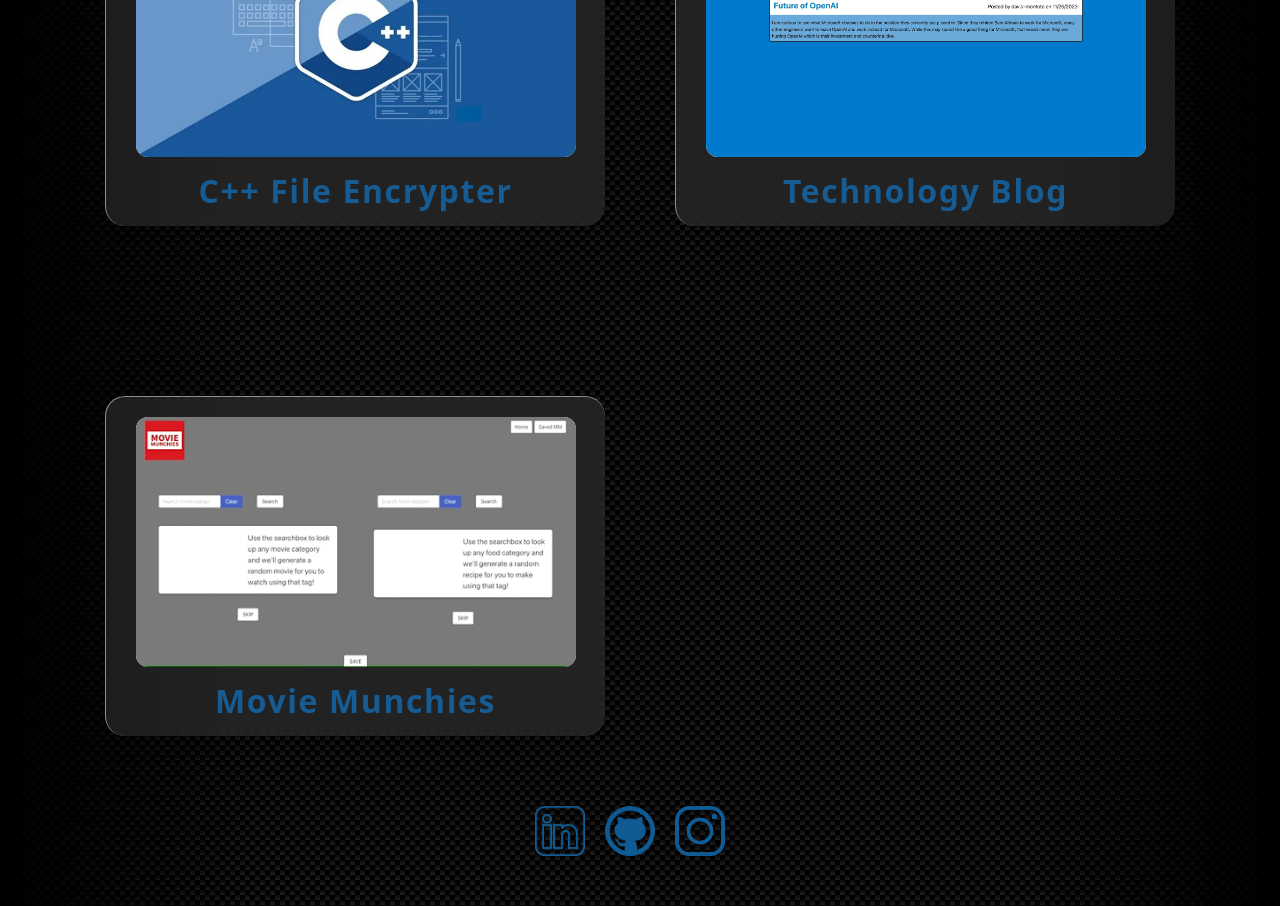
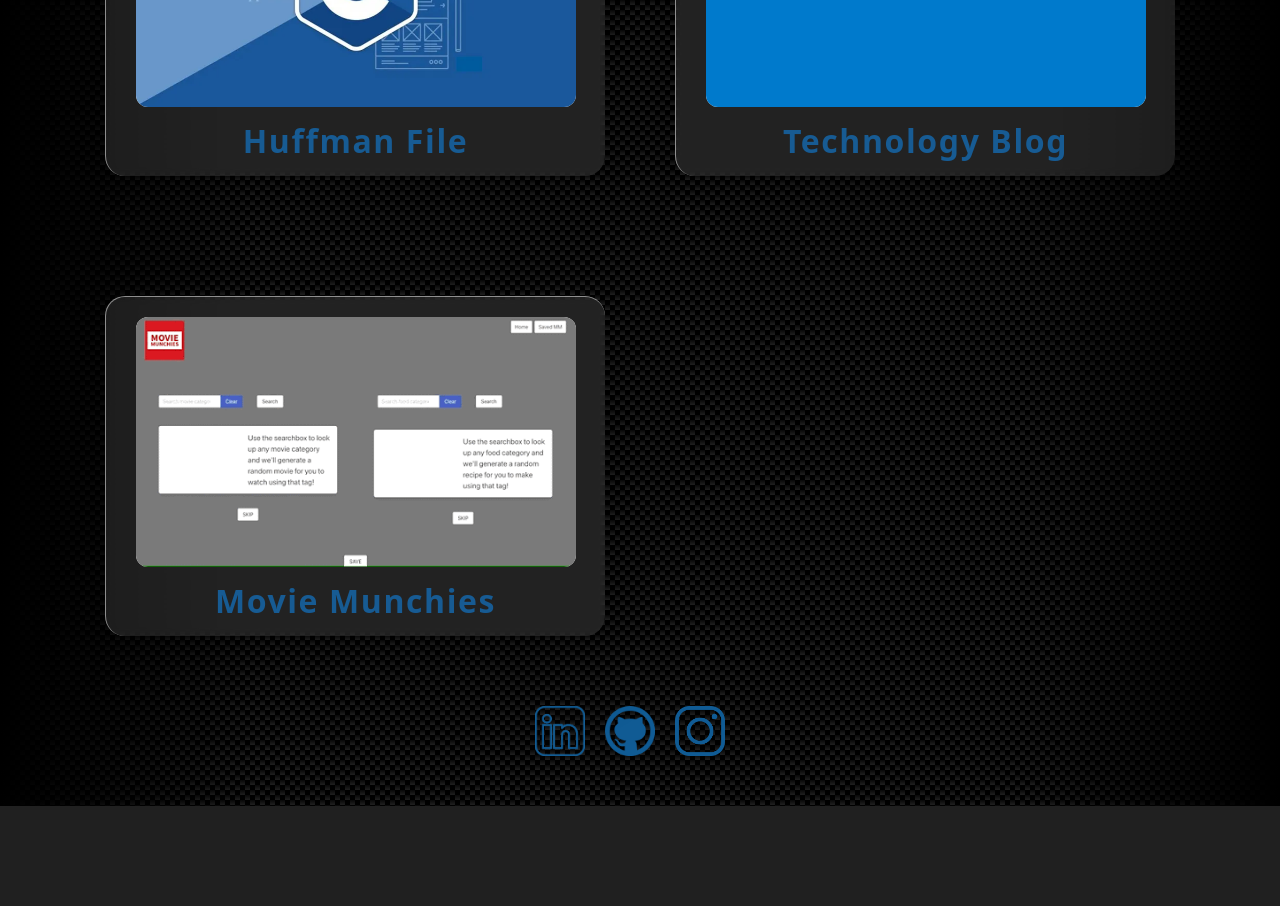
Before and after one commit to dmmontoto/React-Portfolio, a React (Vite) app: page /Projects in a window 1280 px wide. Shown: the part 1260-2166 px from the top of the page. After the commit the page ends 2066 px from the top, so only its background shows below. Built offline with nearby package versions, Linux system fonts and the light colour scheme.

Commit message:
file compressor project added

```diff
--- a/src/pages/Projects.jsx
+++ b/src/pages/Projects.jsx
@@ -116,7 +116,7 @@ export default function Projects() {
         <div className="container">
           <div className="row">
             <div className="col-md-6" id='Project-Container'>
-              <div className='Project-Card Bottom-Card' style={{ '--clr': '#009688' }}>
+              <div className='Project-Card' style={{ '--clr': '#009688' }}>
                 <div className='imgBx'>
                 <img src='./assets/CPP.png'></img>
                 </div>
@@ -129,19 +129,19 @@ export default function Projects() {
                     <li>Designed and implemented a comprehensive API for a graph class, allowing representation and manipulation, including functions for basic graph properties, shortest path calculations, and connected components identification</li>
                     <li>Implemented advanced algorithms such as Breadth-First Search, Dijkstra’s Algorithm, and efficient threshold determination for virus transmission analysis</li>
                   </ul>
-                  <div style={contactSectionStyle}>
+                  {/* <div style={contactSectionStyle}>
                     <a href="https://github.com/marissacraig/MovieMunchies" target="_blank" rel="noreferrer" onMouseEnter={handleGitHubHover} onMouseLeave={handleGitHubLeave}>
                     <img src="./assets/GitLogo.png" alt="GitHub" style={{
                     ...imageStyle,
                     ...(isGitHubHovered && imageHoverStyle),
                     }}/>
                     </a>
-                  </div>
+                  </div> */}
                 </div>
               </div>
             </div>
             <div className="col-md-6" id='Project-Container'>
-              <div className='Project-Card Bottom-Card' style={{ '--clr': '#009688' }}>
+              <div className='Project-Card' style={{ '--clr': '#009688' }}>
                 <div className="imgBx">
                   <img src='./assets/BookFinder.png'></img>
                 </div>
@@ -177,27 +177,21 @@ export default function Projects() {
         <div className="container">
           <div className="row">
             <div className="col-md-6" id='Project-Container'>
-              <div className='Project-Card Bottom-Card' style={{ '--clr': '#009688' }}>
+              <div className='Project-Card' style={{ '--clr': '#009688' }}>
                 <div className="imgBx">
                   <img src='./assets/CPP.png'></img>
                 </div>
                 <div className='Project-Content'>
-                <h2>C++ File Encrypter</h2>
-                  <h3>Data Encripter</h3>
+                <h2>Huffman File Compressor</h2>
+                  <h3>C++ File Compressor</h3>
                   <h5>C++</h5>
                   <ul id="bullets">
-                    <li>Spearheaded a collaborative effort with a team of three to develop an account-based social media platform, leveraging Artificial Intelligence to provide users with personalized vacation activity suggestions</li>
-                    <li>Implemented a SQL database and followed a Module-View-Controller architectural approach, enabling users to share their travel experiences and plans while fostering engagement through interactive comments</li>
-                    <li>Utilized an account-based system that enables users to engage in discussions by posting and deleting their plans or providing feedback and comments on the vacation plans shared within the community.</li>
+                    <li>Developed C++ programs, compress and uncompress, for efficient file compression and decompression using the Huffman algorithm</li>
+                    <li>Employed priority queues in C++ for efficiently selecting symbols with lower frequencies while implementing a Huffman Coding Tree (HCTree) facilitate the compression and uncompression processes</li>
+                    <li>Utilized a suggested control flow for both compression and uncompression, parsing command line arguments, performing file I/O operations, and ensuring the ability to compile and run the programs as specified</li>
                   </ul>
                   <div style={contactSectionStyle}>
-                    <a href="https://eazy-explorer-8c2ae355679a.herokuapp.com/" target="_blank" rel="noreferrer" onMouseEnter={handleWebsiteHover} onMouseLeave={handleWebsiteLeave}>
-                      <img src="./assets/WebsiteImage.png" alt="Website" style={{
-                      ...imageStyle,
-                      ...(isWebsiteHovered && imageHoverStyle),
-                      }}/>
-                    </a>
-                    <a href="https://github.com/dmmontoto/Eazy-Explorer" target="_blank" rel="noreferrer" onMouseEnter={handleGitHubHover} onMouseLeave={handleGitHubLeave}>
+                    <a href="https://github.com/dmmontoto/File-Compressor" target="_blank" rel="noreferrer" onMouseEnter={handleGitHubHover} onMouseLeave={handleGitHubLeave}>
                     <img src="./assets/GitLogo.png" alt="GitHub" style={{
                     ...imageStyle,
                     ...(isGitHubHovered && imageHoverStyle),
@@ -208,7 +202,7 @@ export default function Projects() {
               </div>
             </div>
             <div className="col-md-6" id='Project-Container'>
-              <div className='Project-Card Bottom-Card' style={{ '--clr': '#009688' }}>
+              <div className='Project-Card' style={{ '--clr': '#009688' }}>
                 <div className='imgBx'>
                 <img src='./assets/TechBlog.png'></img>
                 </div>
```
